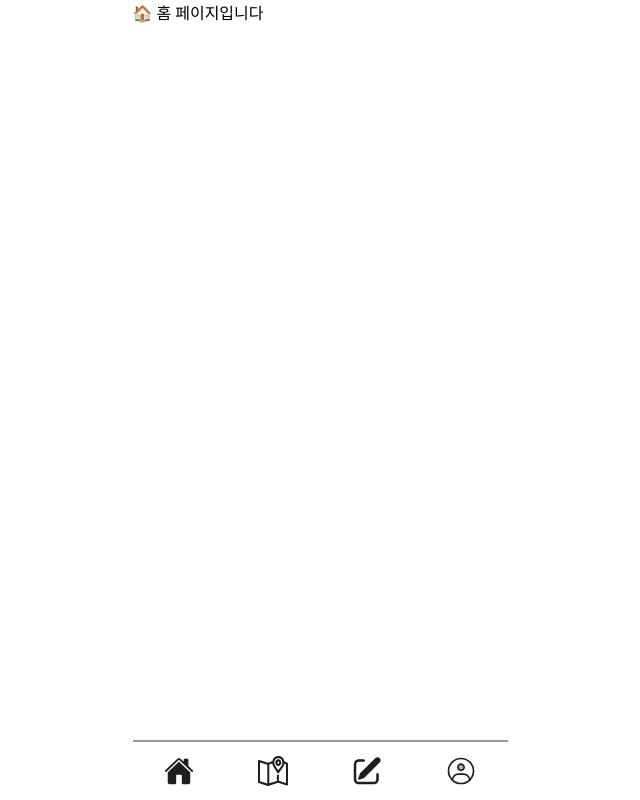
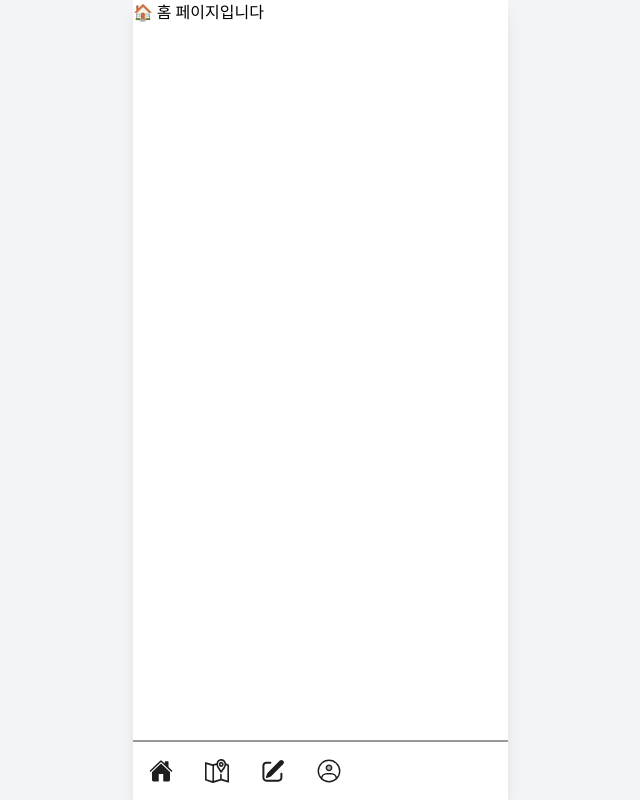
Before and after one commit to dongnae-bangnae/FE, a React (Vite) app: page / in a window 1280 px wide. Shown: the whole page, without its empty margins (320-960 px from the left). Built offline with nearby package versions, Linux system fonts and the light colour scheme.

Commit message:
🚧Chore: TailwindCSS 재설치 및 초기 설정

```diff
--- a/package.json
+++ b/package.json
@@ -26,7 +26,6 @@
     "@types/react": "^19.0.10",
     "@types/react-dom": "^19.0.4",
     "@vitejs/plugin-react": "^4.3.4",
-    "autoprefixer": "^10.4.21",
     "eslint": "^9.30.0",
     "eslint-config-prettier": "^10.1.5",
     "eslint-import-resolver-typescript": "^4.4.4",
--- a/src/index.css
+++ b/src/index.css
@@ -1,6 +1,4 @@
-@tailwind base;
-@tailwind components;
-@tailwind utilities;
+@import "tailwindcss";
 
 :root {
   --vh: 100%;
```
Also changed, not shown: src/assets/top/icon-top-searchMap.svg (added), 1 other file (tests, documents, lock files or other folders).
